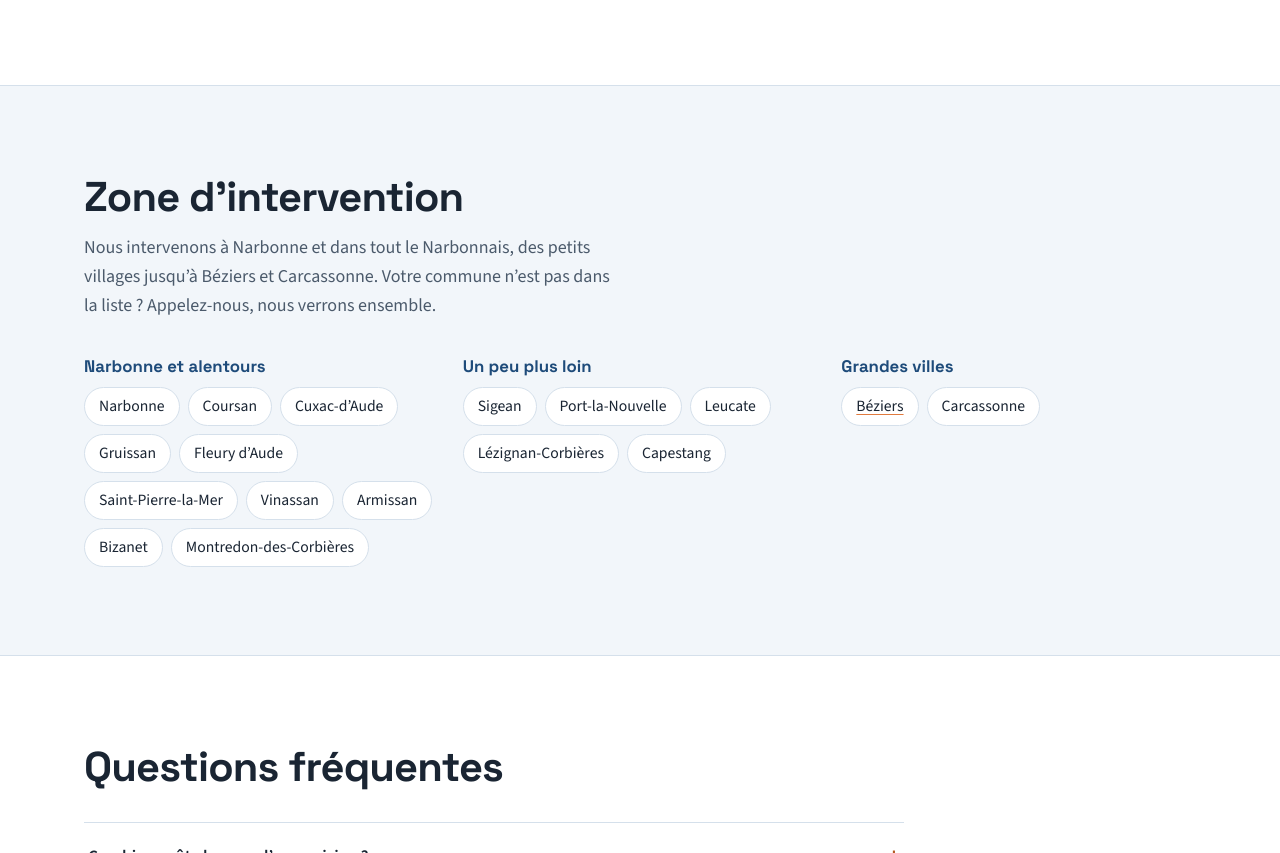
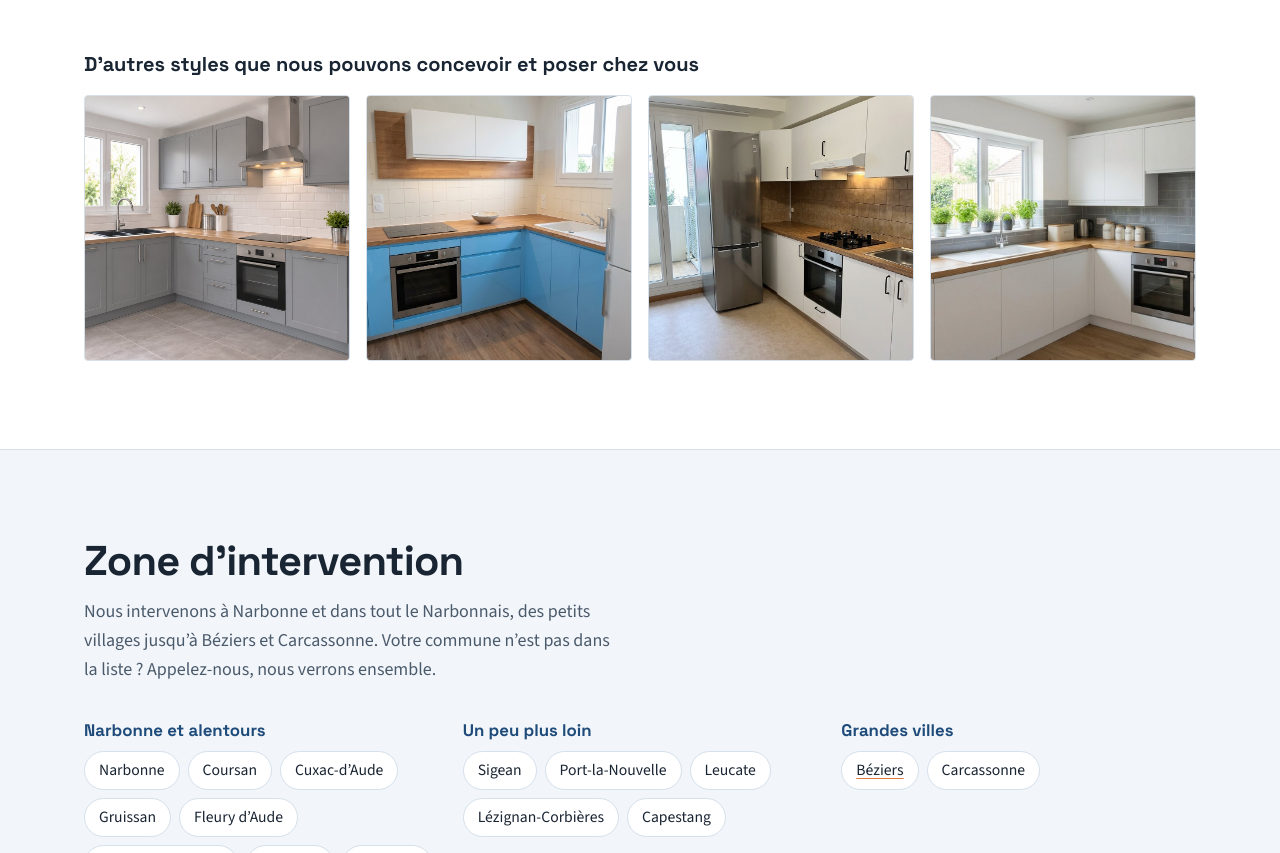
Before and after one commit to elgarbimohamedm-max/atelier-cuisine, a plain HTML site: page site/index.html in a window 1280 px wide. Shown: the part 5654-6507 px from the top of the page. Drawn offline with Linux system fonts and the light colour scheme.

Commit message:
Galerie : les 4 photos de styles de cuisines restent affichées sous « Nos réalisations »
Co-Authored-By: Claude Opus 5.5 <noreply@anthropic.com>
Claude-Session: https://claude.ai/code/session_014V3UmzsgizjR4iLfih2Xjz

```diff
--- a/site/index.html
+++ b/site/index.html
@@ -221,7 +221,7 @@
 <link rel="preload" href="fonts/source-sans-3.woff2" as="font" type="font/woff2" crossorigin>
 <link rel="stylesheet" href="fonts/fonts.css?v=1">
 <script>document.documentElement.classList.add('js')</script>
-<link rel="stylesheet" href="style.css?v=2">
+<link rel="stylesheet" href="style.css?v=3">
 </head>
 <body>
 
@@ -385,6 +385,13 @@
         <figure><img src="photos/realisations/cuisine-bleue-blanche.jpg" alt="Cuisine bleue et blanche avec plaque de cuisson et four encastrés" width="900" height="1125" loading="lazy"></figure>
         <figure><img src="photos/realisations/cuisine-blanche-chene-plaque.jpg" alt="Cuisine blanche avec plan de travail chêne et plaque gaz" width="900" height="1125" loading="lazy"></figure>
       </div>
+      <h3 class="titre-styles">D’autres styles que nous pouvons concevoir et poser chez vous</h3>
+      <div class="galerie galerie-styles">
+        <figure><img src="photos/cuisine-grise-bois.jpg" alt="Cuisine en L grise avec plan de travail bois" width="1400" height="1050" loading="lazy"></figure>
+        <figure><img src="photos/cuisine-bleue-bois.jpg" alt="Cuisine bleue avec plan de travail bois et meubles hauts blancs" width="896" height="1195" loading="lazy"></figure>
+        <figure><img src="photos/cuisine-blanche-inox.jpg" alt="Cuisine blanche avec réfrigérateur inox et plan de travail bois" width="896" height="1195" loading="lazy"></figure>
+        <figure><img src="photos/cuisine-blanche-lumineuse.jpg" alt="Cuisine blanche lumineuse avec plan de travail bois" width="1400" height="764" loading="lazy"></figure>
+      </div>
     </div>
   </section>
 
--- a/site/style.css
+++ b/site/style.css
@@ -257,3 +257,8 @@ nav a[aria-current="page"]{color:var(--bleu);box-shadow:inset 0 -3px 0 var(--ora
 .plans-3d img{display:block;width:100%;height:auto;border-radius:6px;border:1px solid #3A5069}
 .plans-3d figcaption{margin-top:10px;color:#B9C7D6;font-size:.95rem}
 @media (max-width:600px){.plans-3d{grid-template-columns:1fr}}
+/* Styles de cuisines (photos d'illustration) */
+.titre-styles{margin-top:56px;font-size:1.25rem}
+#realisations .galerie-styles{grid-template-columns:repeat(4,minmax(0,1fr));margin-top:20px}
+#realisations .galerie-styles figure{aspect-ratio:1/1}
+@media (max-width:860px){#realisations .galerie-styles{grid-template-columns:repeat(2,minmax(0,1fr))}}
```
Also changed, not shown: site/fixation-murale-narbonne.html (+1 -1 lines), site/installation-demenagement-narbonne.html (+1 -1 lines), site/montage-meubles-narbonne.html (+1 -1 lines), site/pose-cuisine-montage-meubles-beziers.html (+1 -1 lines), site/pose-cuisine-narbonne.html (+1 -1 lines).
